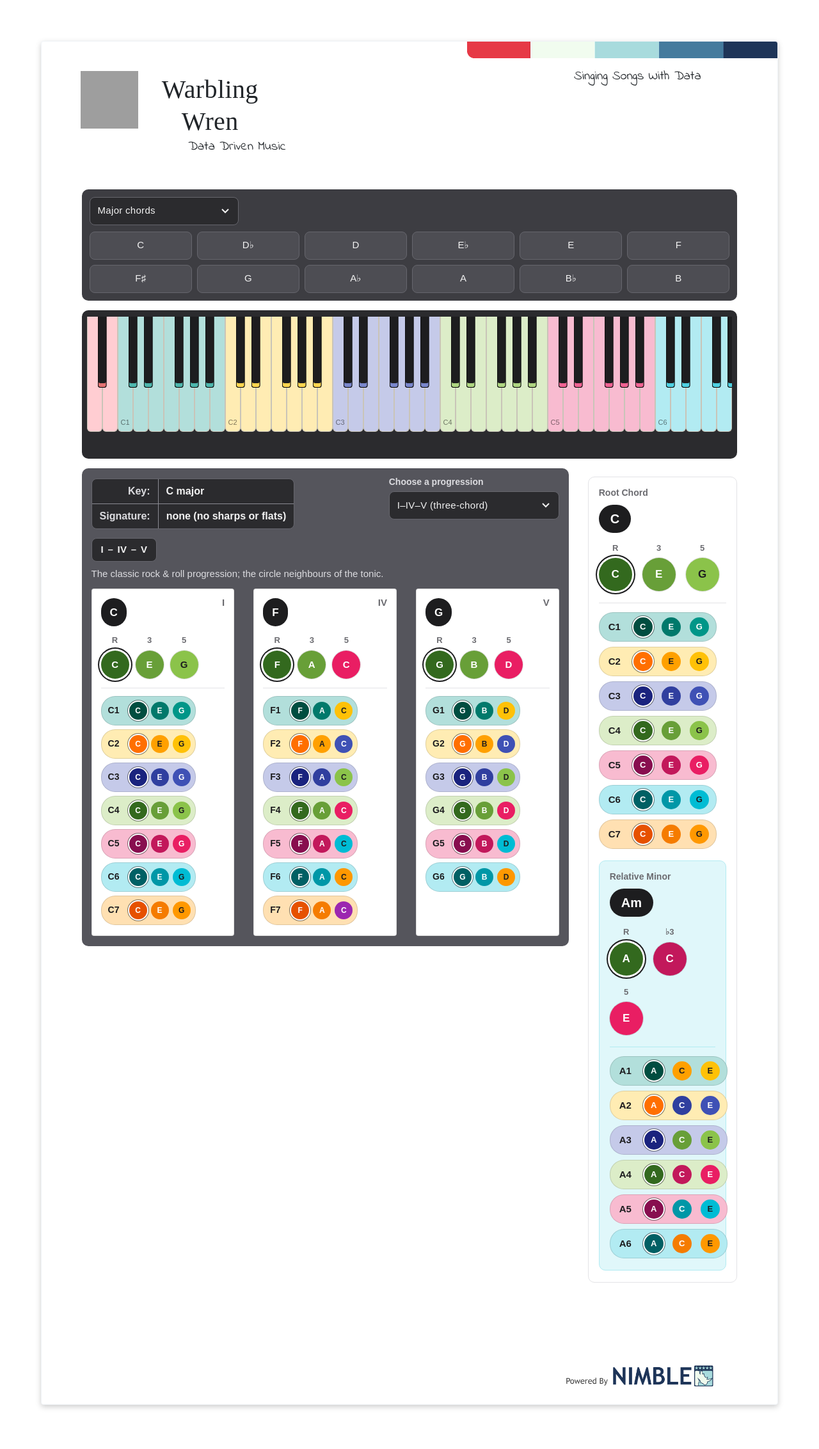
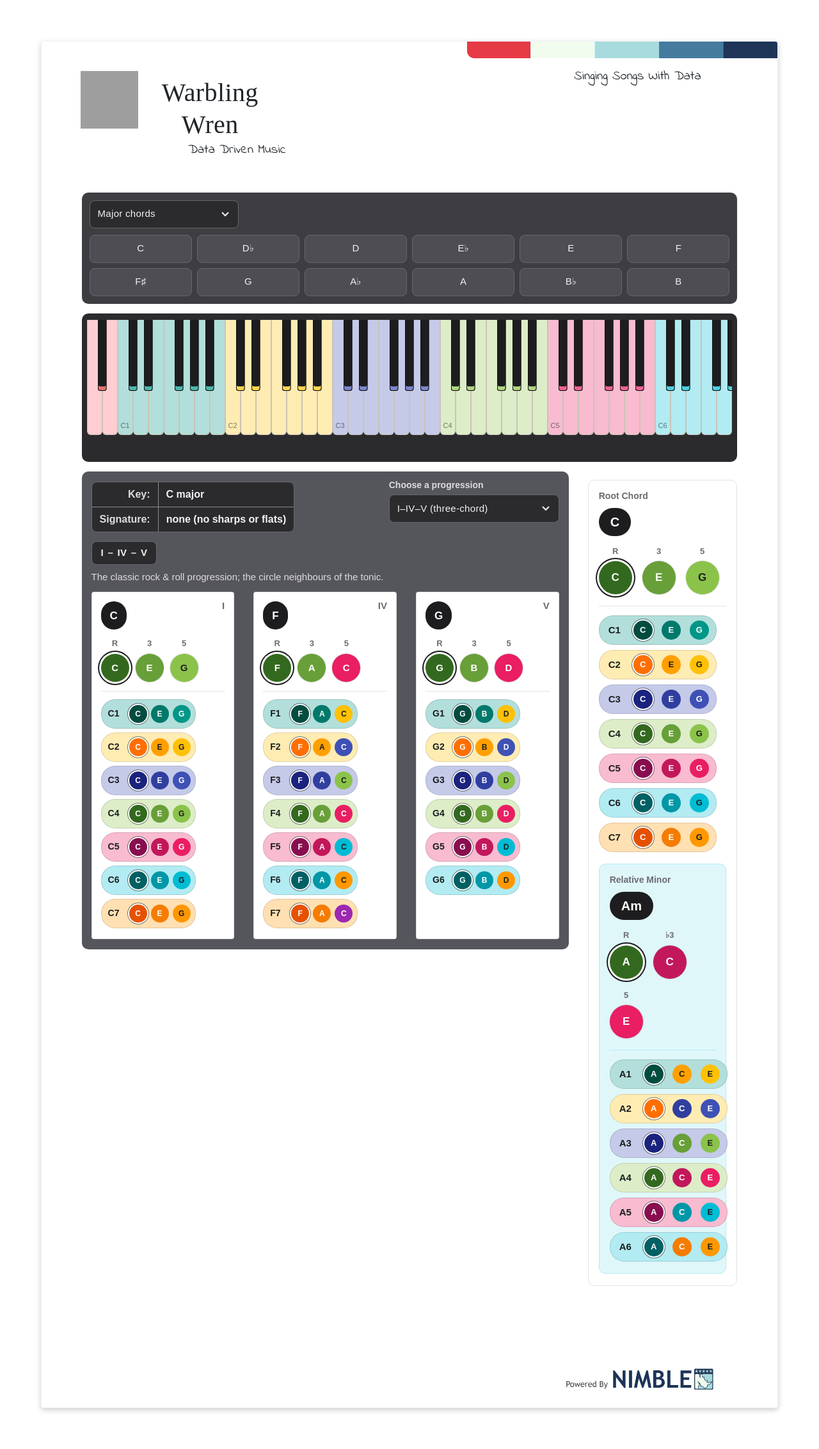
Before and after one commit to warblingwren/warblingwren.github.io, a Jekyll site: the page built from index.html, in a window 1280 px wide. Shown: the whole page at 64% size. Built offline with Jekyll 4.4.1, drawn with Linux system fonts in a browser that asks for light colours; some web fonts are replaced; grey boxes are pictures that could not be loaded.

Commit message:
update:layout

```diff
--- a/www/css/www.css
+++ b/www/css/www.css
@@ -91,7 +91,7 @@ body {
 .header .top-left .pfp {margin:5px;}
 .header .top-left .title {
     font-size : 2em;
-    margin-top: 10px;
+    margin-top: 15px;
 }
 .header .top-left .subtitle {
     font-size : 1em;
```
